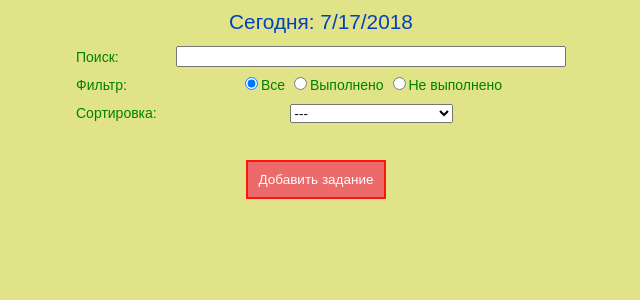
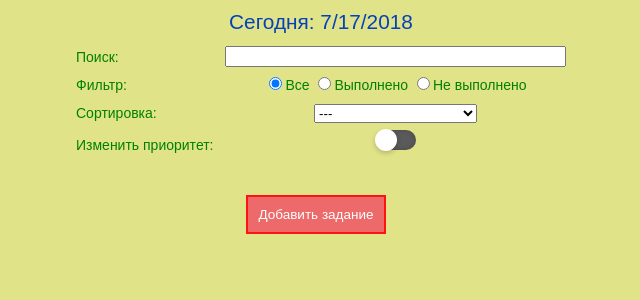
Before and after one commit to olexandr-hrytsenko/To-Do-List, a React (Create React App) app: page / in a window 1280 px wide. Shown: the top 300 px of the page, without its empty margins (319-959 px from the left). Built offline with nearby package versions, Linux system fonts and the light colour scheme.

Commit message:
edit 17/07/18 21:21

```diff
--- a/src/App.css
+++ b/src/App.css
@@ -60,12 +60,12 @@ table {
 }
 
 #col1 {
-  width: 20%;
+  width: 30%;
   text-align: left;
   vertical-align: middle;
 }
 #col2 {
-  width: 80%;
+  width: 70%;
   text-align: inherit;
   vertical-align: middle;
 }
@@ -105,6 +105,12 @@ table {
   font-size: 1.3em;
   flex-direction: column;
   align-items: center;
+}
+
+.container {
+  width: 100%;
+  margin-left: 0%;
+  margin-right: 0%;
 }
 
 .box {
@@ -190,3 +196,120 @@ button.btn {
 .rating-item.active{
   background-color: yellow;
 }
+
+/*Стиль для переключателя chekbox (Измениить приоритет)*/
+
+.center {
+  position: absolute;
+  top: 50%;
+  left: 50%;
+  transform: translate(-50%, -50%);
+}
+
+input[type="checkbox"] {
+  width: 40px;
+  height: 20px;
+  -webkit-appearance: none;
+  -moz-appearance: none;
+  background: #5a5a5a;
+  outline: none;
+  border-radius: 10px;
+  box-shadow: inset 0 0 5px rgba(0,0,0, .2);
+  transition: 0.5s;
+  position: relative;
+}
+input:checked[type="checkbox"] {
+  background: #1f8301;
+}
+input[type="checkbox"]::before {
+  content: '';
+  position: absolute;
+  width: 20px;
+  height: 20px;
+  border-radius: 50%;
+  top: 0;
+  left: 0;
+  background: #fff;
+  transform: scale(1.1);
+  box-shadow: 0 2px 5px rgba(0,0,0, .2);
+  transition: 0.5s;
+}
+input:checked[type="checkbox"]::before {
+  left: 20px;
+}
+
+
+/*
+.l {
+	background-color: rgba(0,0,0,0.7);
+	border-radius: 0.75em;
+	box-shadow: 0.125em 0.125em 0 0.125em rgba(0,0,0,0.3) inset;
+	color: #fdea7b;
+	font-size: 5em;
+	display: inline-flex;
+	align-items: center;
+	margin: auto;
+	padding: 0.15em;
+	width: 3em;
+	height: 1.5em;
+	transition: background-color 0.1s 0.3s ease-out, box-shadow 0.1s 0.3s ease-out;
+	-webkit-appearance: none;
+	-moz-appearance: none;
+	appearance: none;
+}
+.l:before, .l:after {
+	content: "";
+	display: block;
+}
+.l:before {
+	background-color: #d7d7d7;
+	border-radius: 50%;
+	width: 1.2em;
+	height: 1.2em;
+	transition: background-color 0.1s 0.3s ease-out, transform 0.3s ease-out;
+	z-index: 1;
+}
+.l:after {
+	background:
+		linear-gradient(transparent 50%, rgba(0,0,0,0.15) 0) 0 50% / 50% 100%,
+		repeating-linear-gradient(90deg,#bbb 0,#bbb,#bbb 20%,#999 20%,#999 40%) 0 50% / 50% 100%,
+		radial-gradient(circle at 50% 50%,#888 25%, transparent 26%);
+	background-repeat: no-repeat;
+	border: 0.25em solid transparent;
+	border-left: 0.4em solid #d8d8d8;
+	border-right: 0 solid transparent;
+	transition: border-left-color 0.1s 0.3s ease-out, transform 0.3s ease-out;
+	transform: translateX(-22.5%);
+	transform-origin: 25% 50%;
+	width: 1.2em;
+	height: 1em;
+}
+
+*/
+/* Checked */
+
+/*
+.l:checked {
+	background-color: rgba(0,0,0,0.45);
+	box-shadow: 0.125em 0.125em 0 0.125em rgba(0,0,0,0.1) inset;
+}
+.l:checked:before {
+	background-color: currentColor;
+	transform: translateX(125%)
+}
+.l:checked:after {
+	border-left-color: currentColor;
+	transform: translateX(-2.5%) rotateY(180deg);
+}
+
+*/
+
+
+/* Other States */
+
+/*
+.l:focus {
+	/* Usually an anti-A11Y practice but set to remove an annoyance just for this demo
+	outline: 0;
+}
+*/
--- a/src/App.js
+++ b/src/App.js
@@ -1,39 +1,9 @@
 import React, { Component } from 'react';
-//import logo from './logo.svg';
 import './App.css';
 import localforage from 'localforage/dist/localforage';
 import Task from './Task.js';
+import Boxs from './Boxs.js';
 
-//import {SortableContainer, SortableElement, arrayMove} from 'react-sortable-hoc';
-/*
-const SortableItem = SortableElement(({value}) =>
-  <li>{value}</li>
-);
-
-const SortableList = SortableContainer(({items}) => {
-  return (
-    <ul>
-      {items.map((value, index) => (
-        <SortableItem key={`item-${index}`} index={index} value={value} />
-      ))}
-    </ul>
-  );
-});
-
-class SortableComponent extends Component {
-  state = {
-    items: ['Item 1', 'Item 2', 'Item 3', 'Item 4', 'Item 5', 'Item 6'],
-  };
-  onSortEnd = ({oldIndex, newIndex}) => {
-    this.setState({
-      items: arrayMove(this.state.items, oldIndex, newIndex),
-    });
-  };
-  render() {
-    return <SortableList items={this.state.items} onSortEnd={this.onSortEnd} />;
-  }
-}
-*/
 
 class App extends Component {
   constructor(props) {
@@ -44,7 +14,8 @@ class App extends Component {
       filterSort: 'all',
       namefilter: 'date',
       filterOption: 'all',
-      idTask: 0
+      idTask: 0,
+      setPriority: false
     };
   };
 
@@ -59,12 +30,11 @@ class App extends Component {
     );*/
     const self = this;
     localforage.setDriver(localforage.LOCALSTORAGE).then(function () {
-      localforage.getItem('arr_save', function (err, readValue) {
-        if (readValue == null) {
-          readValue = [];
+      localforage.getItem('arr_save', function (err, farr) {
+        if (farr == null) {
+          farr = [];
         }
-        self.setState({ tasks: readValue });
-        //console.log("localforage.setDriver");
+        self.setState({ tasks: farr });
       });
     });
   }
@@ -202,15 +172,14 @@ class App extends Component {
 
   // Поиск по заданиям
   searchText = (e) => {
-
     const ptext = e.target.value.toLowerCase().trim();
     const self = this;
     if (ptext.length > 0) {
-        localforage.getItem('arr_save', function (err, readValue) {
-          if (readValue == null) {
-            readValue = [];
+      localforage.getItem('arr_save', function (err, farr) {
+          if (farr == null) {
+            farr = [];
           }
-          const farr = readValue.filter(function (item, i) {
+          farr = farr.filter(function (item, i) {
             if (item['text'].toLowerCase().search(ptext) !== -1) {
               return true;
             } else {
@@ -219,14 +188,13 @@ class App extends Component {
           }
           );
           self.setState({ tasks: farr });
-          //console.log( farr );
         });
     } else {
-        localforage.getItem('arr_save', function (err, readValue) {
-          if (readValue == null) {
-            readValue = [];
+        localforage.getItem('arr_save', function (err, farr) {
+          if (farr == null) {
+            farr = [];
           }
-          self.setState({ tasks: readValue });
+          self.setState({ tasks: farr }, () => self.filterTask());
         });
     }
   };
@@ -290,18 +258,32 @@ class App extends Component {
         break;
     }
   };
+/*
+arrMove = (oldIndex, newIndex) =>{
+  if (oldIndex !== newIndex) {
+    console.log(oldIndex, newIndex);
+    //var arr = this.state.tasks;
 
-  // Перебор задий
-  eachTask = (item, i) => {
-    return (
-      <Task key={ i.toString() + this.getRandomInt(1000).toString() } index={i} update={this.updateText} deleteBlock={this.deleteBlock} updateCheck={this.updateCheck} updateDate={this.updateDate} arrDefaultChecked={item.status} arrDefaultDate={item.date}>
-        {item.text}
-      </Task>
-    );
+
+    var array = this.state.tasks.slice(0);
+    if (newIndex >= array.length) {
+      var k = newIndex - array.length;
+      while (k-- + 1) {
+        array.push(undefined);
+      }
+    }
+    array.splice(newIndex, 0, array.splice(newIndex, 1)[0]);
+    console.log(array);
+    this.setState({tasks: array});
+  }
+
+}
+*/
+  checkPriority = () => {
+    this.setState({setPriority: !this.state.setPriority});
   };
 
-  render() {
-//         <p className="tdate">Текущее время: {this.state.date.toLocaleTimeString()}</p>
+  rendNorm = () => {
     return (
       <div className="field">
         <p className="tdate">Сегодня: {this.state.date.toLocaleDateString()}</p>
@@ -343,6 +325,14 @@ class App extends Component {
                 </select>
               </td>
             </tr>
+            <tr>
+              <td id='col1'>
+                <label>Изменить приоритет: </label>
+              </td>
+              <td id='col2'>
+                <input className="l" ref='all' type="checkbox" onChange={this.checkPriority} defaultChecked={this.state.setPriority} />
+              </td>
+            </tr>
           </tbody>
         </table>
         <br />
@@ -350,6 +340,82 @@ class App extends Component {
         {this.state.tasks.map(this.eachTask)}
       </div>
     );
+  };
+
+  rendSetPriority = () => {
+    return (
+      <div className="field">
+        <p className="tdate">Сегодня: {this.state.date.toLocaleDateString()}</p>
+
+        <table>
+          <tbody>
+            <tr>
+              <td id='col1'>
+                <label>Поиск: </label>
+              </td>
+              <td id='col2'>
+                <input type="search" ref="pSearch" id="pSearch" onChange={this.searchText} />
+              </td>
+            </tr>
+            <tr>
+              <td id='col1'>
+                <label>Фильтр: </label>
+              </td>
+              <td id='col2'>
+                <input ref='all' type="radio" name="filterOption" value='all' onChange={this.setFilterOption} defaultChecked={true} />
+                <label>Все </label>
+                <input ref='vip' type="radio" name="filterOption" value='vip' onChange={this.setFilterOption} />
+                <label>Выполнено </label>
+                <input ref='novip' type="radio" name="filterOption" value='novip' onChange={this.setFilterOption} />
+                <label>Не выполнено </label>
+              </td>
+            </tr>
+            <tr>
+              <td id='col1'>
+                <label>Сортировка: </label>
+              </td>
+              <td id='col2'>
+                <select ref='pSort' id='pSort' value={this.state.filterSort} onChange={this.setFilterSort}>
+                  <option value="all">---</option>
+                  <option value="dateUP">Дата (по возрастанию)</option>
+                  <option value="dateDOWN">Дата (по убыванию)</option>
+                  <option value="statusTrue">Статус: Выполнено</option>
+                  <option value="statusFulse">Статус: Не выполнено</option>
+                </select>
+              </td>
+            </tr>
+            <tr>
+              <td id='col1'>
+                <label>Изменить приоритет: </label>
+              </td>
+              <td id='col2'>
+                <input className="l" ref='all' type="checkbox" onChange={this.checkPriority} defaultChecked={this.state.setPriority} />
+              </td>
+            </tr>
+          </tbody>
+        </table>
+        <br />
+        <button onClick={this.add.bind(null, 'Новое задание')} className="btn new">Добавить задание</button>
+        <Boxs />
+      </div>
+    );
+  };
+
+  // Перебор задий
+  eachTask = (item, i) => {
+    return (
+      <Task key={ i.toString() + this.getRandomInt(1000).toString() } index={i} update={this.updateText} deleteBlock={this.deleteBlock} updateCheck={this.updateCheck} updateDate={this.updateDate} arrDefaultChecked={item.status} arrDefaultDate={item.date}>
+        {item.text}
+      </Task>
+    );
+  };
+
+  render() {
+    if (this.state.setPriority) {
+      return this.rendSetPriority();
+    } else {
+      return this.rendNorm();
+    }
   }
 }
 export default App;
--- /dev/null
+++ b/src/Boxs.js
@@ -0,0 +1,67 @@
+import React from 'react';
+import localforage from 'localforage/dist/localforage';
+import {SortableContainer, SortableElement, SortableHandle, arrayMove} from 'react-sortable-hoc';
+
+const DragHandle = SortableHandle(() => {
+  return(
+    <span>
+      <label>Статус:</label>
+      <br />
+      <label>Дата выполнения:</label>
+    </span>
+  )});
+
+const SortableItem = SortableElement(({value}) => <div className="box">{value}<hr />< DragHandle/></div>);
+
+const SortableList = SortableContainer(({items}) => {
+    return (
+      <div className="container">
+        {items.map((item, index) => {
+          return <SortableItem key={`item-${index}`} index={index} value={item} />;
+        })}
+      </div>
+    );
+});
+
+class Boxs extends React.Component {
+	constructor(props) {
+    super(props);
+    this.state = {
+        list: []
+    }
+  }
+
+  componentDidMount() {
+    const self = this;
+
+    localforage.getItem('arr_save', function (err, farr) {
+      if (farr == null) {
+        farr = [];
+      }
+      var arr = farr.map(function(item) {
+        return (item.text);
+      });
+      self.setState({ list: arr });
+    });
+
+  }
+
+  onSortEnd({oldIndex, newIndex}) {
+    this.setState({
+      list: arrayMove(this.state.list, oldIndex, newIndex)
+    });
+    //this.props.arrMove(oldIndex, newIndex);
+    //console.log(oldIndex, newIndex)
+  }
+  // useDragHandle = {true}
+  render() {
+    //const self = this;
+   // onSortEnd={({oldIndex, newIndex, collection}, e) => (self.props.arrMove(oldIndex, newIndex))}
+    return (
+      <div>
+        <SortableList items={this.state.list} onSortEnd={this.onSortEnd.bind(this)} axis='xy'  />
+      </div>
+    );
+  }
+};
+export default Boxs;
```
